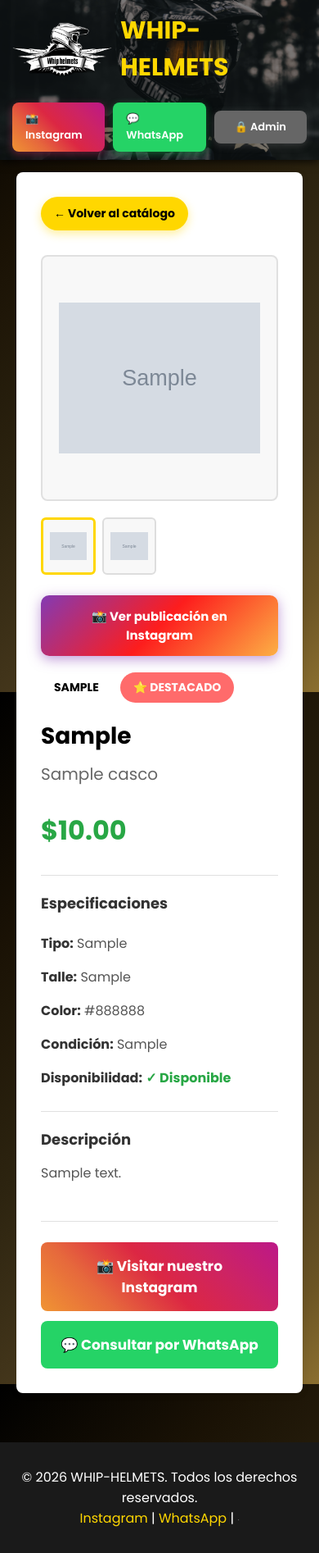
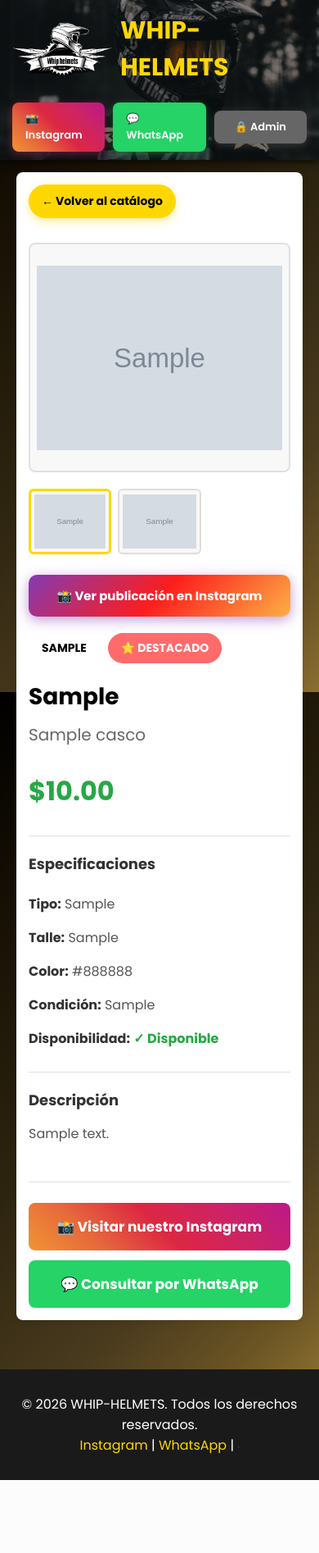
Before and after one commit to Abalito04/Catalogo-Whip-Helmet, a Flask app: page /producto/1 in a window 390 px wide. Shown: the whole page at 82% size. After the commit the page ends 1805 px from the top, so only its background shows below. Run offline with Flask 3, Linux system fonts and the light colour scheme; tables that the repository leaves empty hold one stand-in row (values such as "Sample post"); grey boxes marked "Sample" are stand-in pictures.

Commit message:
mejora visual para moviles

```diff
--- a/static/css/style.css
+++ b/static/css/style.css
@@ -1001,6 +1001,31 @@ footer a {
         font-size: 14px;
         bottom: 15px;
     }
+        /* Producto - mobile */
+    .producto-detalle {
+        padding: 15px;
+    }
+
+    .producto-contenido {
+        grid-template-columns: 1fr;
+        gap: 20px;
+    }
+
+    .imagen-principal {
+        height: 320px;
+        padding: 10px;
+    }
+
+    .imagenes-thumbnails {
+        grid-template-columns: repeat(4, 1fr);
+        gap: 8px;
+    }
+
+    .thumbnail {
+        height: 75px;
+        padding: 4px;
+    }
+
 }
 
 /* ==========================================
@@ -1023,6 +1048,20 @@ footer a {
     .cascos-grid h2 {
         font-size: 32px;
     }
+        /* Producto - pantallas chicas */
+    .imagen-principal {
+        height: 280px;
+        padding: 8px;
+    }
+
+    .imagenes-thumbnails {
+        grid-template-columns: repeat(3, 1fr);
+    }
+
+    .thumbnail {
+        height: 80px;
+    }
+
 }
 #lightbox {
     display: none !important;
```
